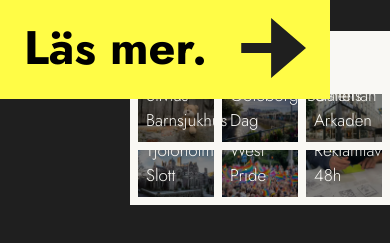
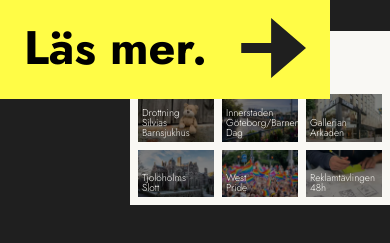
Before and after one commit to JennAnd/fel, a website: page index.html in a window 390 px wide. Shown: the part 2285-2528 px from the top of the page. Drawn offline with nearby package versions, Linux system fonts and the light colour scheme; files that its build step writes are made by us from their sources.

Commit message:
text
changed text

```diff
--- a/index.html
+++ b/index.html
@@ -177,7 +177,7 @@
               alt=""
             />
             <p
-              class="text-fel-white md:font-bold text-[17px] md:text-xl absolute bottom-0 z-30 mb-2 ml-2"
+              class="leading-none text-fel-white md:font-bold text-[10px] md:text-xl absolute bottom-0 z-30 ml-1 md:ml-2 mb-1 md:mb-2"
             >
               Drottning<br />
               Silvias<br />
@@ -188,7 +188,7 @@
             <div class="w-full h-full bg-black opacity-50 z-10 absolute"></div>
             <img class="w-full" src="images/GBG.webp" alt="" />
             <p
-              class="text-fel-white md:font-bold text-[17px] md:text-xl absolute bottom-0 z-30 ml-2 mb-2"
+              class="leading-none text-fel-white md:font-bold text-[10px] md:text-xl absolute bottom-0 z-30 ml-1 md:ml-2 mb-1 md:mb-2"
             >
               Innerstaden<br />
               Göteborg/Barnens<br />
@@ -199,7 +199,7 @@
             <div class="w-full h-full bg-black opacity-50 z-10 absolute"></div>
             <img class="w-full" src="images/gallerian.webp" alt="" />
             <p
-              class="text-fel-white md:font-bold text-[17px] md:text-xl absolute bottom-0 z-30 ml-2 mb-2"
+              class="leading-none text-fel-white md:font-bold text-[10px] md:text-xl absolute bottom-0 z-30 ml-1 md:ml-2 mb-1 md:mb-2"
             >
               Gallerian<br />
               Arkaden
@@ -209,7 +209,7 @@
             <div class="w-full h-full bg-black opacity-50 z-10 absolute"></div>
             <img class="w-full" src="images/Slott.webp" alt="" />
             <p
-              class="text-fel-white md:font-bold text-[17px] md:text-xl absolute bottom-0 z-30 ml-2 mb-2"
+              class="leading-none text-fel-white md:font-bold text-[10px] md:text-xl absolute bottom-0 z-30 ml-1 md:ml-2 mb-1 md:mb-2"
             >
               Tjolöholms<br />
               Slott
@@ -219,7 +219,7 @@
             <div class="w-full h-full bg-black opacity-50 z-10 absolute"></div>
             <img class="w-full" src="images/Pride.webp" alt="" />
             <p
-              class="text-fel-white md:font-bold text-[17px] md:text-xl absolute bottom-0 z-30 ml-2 mb-2"
+              class="leading-none text-fel-white md:font-bold text-[10px] md:text-xl absolute bottom-0 z-30 ml-1 md:ml-2 mb-1 md:mb-2"
             >
               West<br />Pride
             </p>
@@ -228,7 +228,7 @@
             <div class="w-full h-full bg-black opacity-50 z-10 absolute"></div>
             <img class="w-full" src="images/reklam.webp" alt="" />
             <p
-              class="text-fel-white md:font-bold text-[17px] md:text-xl absolute bottom-0 z-30 ml-2 mb-2"
+              class="leading-none text-fel-white md:font-bold text-[10px] md:text-xl absolute bottom-0 z-30 ml-1 md:ml-2 mb-1 md:mb-2"
             >
               Reklamtävlingen<br />
               48h
```
Also changed, not shown: fonts/Antic-Regular.ttf (renamed from images/Antic-Regular.ttf), fonts/Antic-Regular.woff (renamed from images/Antic-Regular.woff), fonts/Antic-Regular.woff2 (renamed from images/Antic-Regular.woff2).
